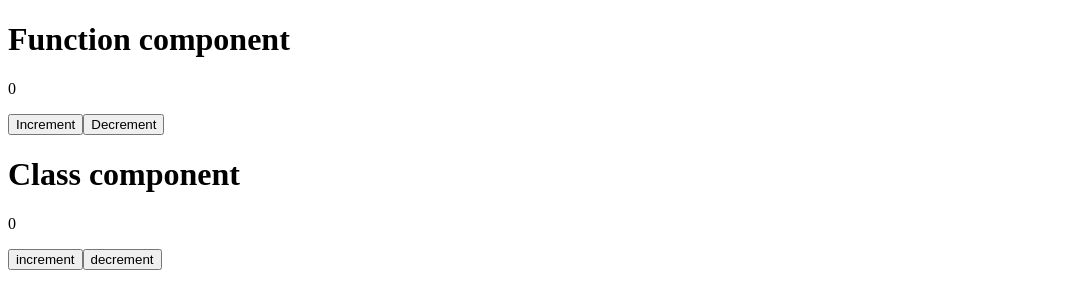
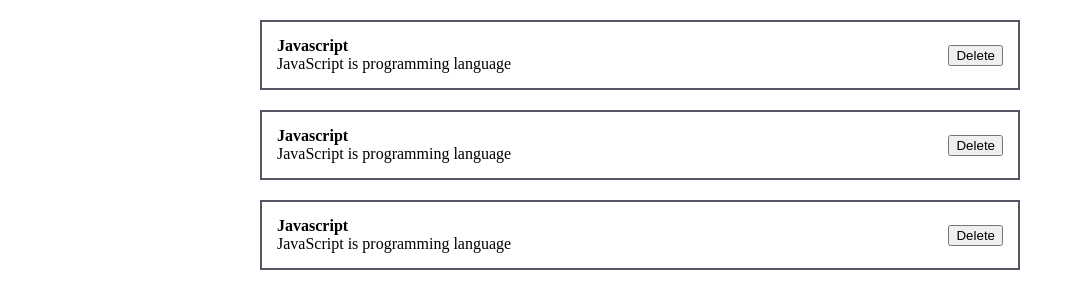
Before and after one commit to RinatValiullov/react-learn-4ront, a React (Create React App) app in the folder project-02/: page / in a window 1280 px wide. Shown: the top 308 px of the page, without its empty margins (0-1075 px from the left). Built offline with nearby package versions, Linux system fonts and the light colour scheme; the HTML template or start-up script is replaced by a standard one.

Commit message:
first styles

```diff
--- a/project-02/src/App.js
+++ b/project-02/src/App.js
@@ -1,12 +1,13 @@
 import React from "react";
-import ClassCounter from "./components/ClassCounter";
-import Counter from "./components/Counter";
+import Post from "./components/Post";
+import "./styles/App.css";
 
 function App() {
   return (
     <div className="App">
-      <Counter />
-      <ClassCounter />
+      <Post />
+      <Post />
+      <Post />
     </div>
   );
 }
--- /dev/null
+++ b/project-02/src/components/Post.jsx
@@ -0,0 +1,21 @@
+import React, { Component } from 'react'
+
+export default class Post extends Component {
+  render() {
+    return (
+      <div className="App">
+        <div className="post">
+          <div className="post__content">
+            <strong>Javascript</strong>
+            <div>
+              JavaScript is programming language
+            </div>
+          </div>
+          <div className="post__btn">
+            <button>Delete</button>
+          </div>
+        </div>
+      </div>
+    )
+  }
+}
--- /dev/null
+++ b/project-02/src/styles/App.css
@@ -0,0 +1,31 @@
+html {
+  box-sizing: border-box;
+}
+
+*,
+*:before,
+*:after {
+  box-sizing: inherit;
+}
+
+body {
+  margin: 0;
+}
+
+#root {
+  display: flex;
+  justify-content: center;
+}
+
+.post {
+  align-items: center;
+  border: 2px solid #556;
+  display: flex;
+  justify-content: space-between;
+  margin: 20px;
+  padding: 15px;
+}
+
+.App {
+  width: 800px;
+}
```
